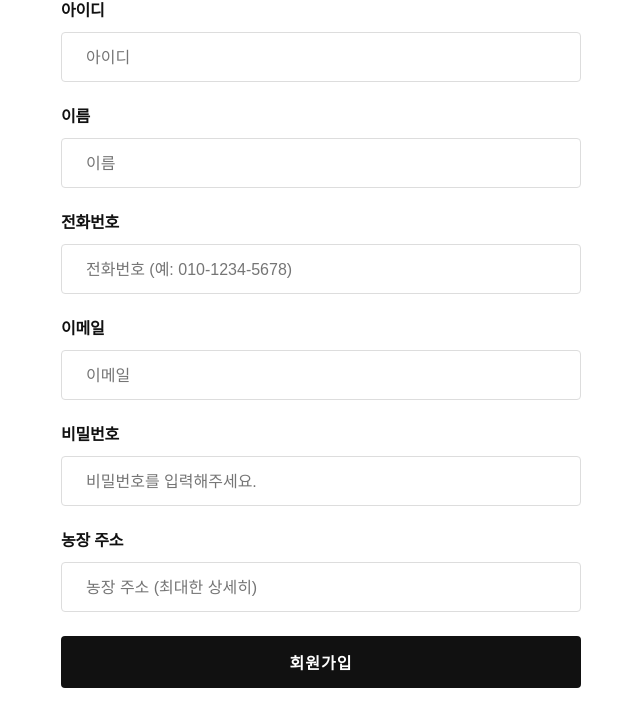
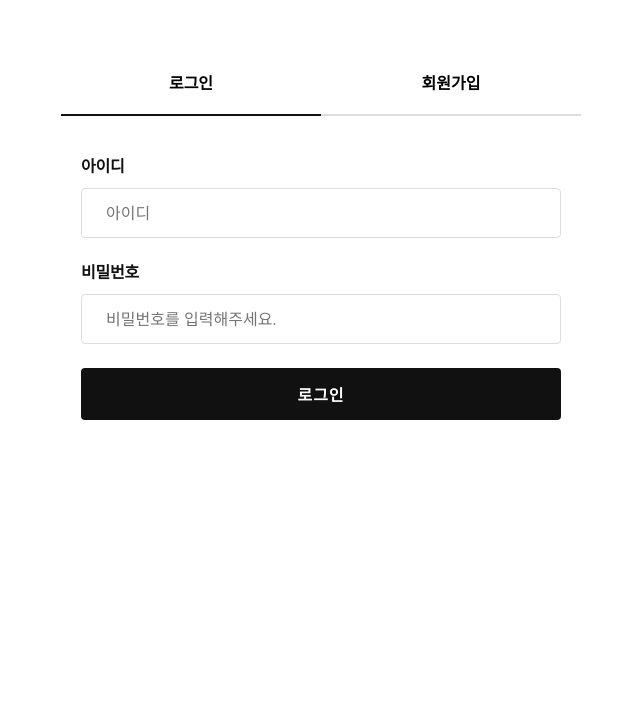
Before and after one commit to shch989/Hyperledger_TrustCattle, a React (Create React App) app in the folder client/: page /login in a window 1280 px wide. Shown: the top 726 px of the page, without its empty margins (319-959 px from the left). Built offline with nearby package versions, Linux system fonts and the light colour scheme.

Commit message:
로그인 회원가입 페이지 UI 완성

```diff
--- a/client/src/components/breeder/SignIn.jsx
+++ b/client/src/components/breeder/SignIn.jsx
@@ -1,7 +1,6 @@
 import React, { useState } from 'react'
 // import styled from 'styled-components';
 // components
-import Background from '../UI/Background';
 import Input from '../UI/Input'
 import Button from '../UI/Button';
 
@@ -18,7 +17,6 @@ const SignIn = () => {
   };
 
   return (
-    <Background>
       <form onSubmit={handleAdminSubmit}>
         <Input
           label="아이디"
@@ -38,7 +36,6 @@ const SignIn = () => {
         />
         <Button>로그인</Button>
       </form>
-    </Background>
   )
 }
 
--- a/client/src/components/breeder/SignUp.jsx
+++ b/client/src/components/breeder/SignUp.jsx
@@ -1,6 +1,5 @@
 import React, { useState } from 'react'
 // components
-import Background from '../UI/Background';
 import Input from '../UI/Input'
 import Button from '../UI/Button';
 
@@ -25,7 +24,6 @@ const SignUp = () => {
   };
 
   return (
-    <Background>
     <form onSubmit={handleAdminSubmit}>
       <Input
         label="아이디"
@@ -77,7 +75,6 @@ const SignUp = () => {
       />
       <Button>회원가입</Button>
     </form>
-    </Background>
   )
 }
 
--- a/client/src/pages/breeder/LoginPage.jsx
+++ b/client/src/pages/breeder/LoginPage.jsx
@@ -1,24 +1,73 @@
-import React, { useState } from 'react';
-import styled, { css } from 'styled-components';
-import { Link } from 'react-router-dom';
+import React, { Fragment, useState } from 'react';
+import { styled, createGlobalStyle, StyleSheetManager } from 'styled-components';
 import SignIn from '../../components/breeder/SignIn';
 import SignUp from '../../components/breeder/SignUp';
 import Background from '../../components/UI/Background';
+
+const GlobalStyle = createGlobalStyle`
+  [isSelected] {
+    display: none !important;
+  }
+`;
+
+const TabsContainer = styled.div`
+  display: flex;
+  justify-content: space-around;
+  margin-top: 50px;
+  margin-bottom: 20px;
+  width: 100%;
+`;
+
+const TabButton = styled.div`
+  padding: 20px;
+  font-size: 16px;
+  text-align: center;
+  font-weight: 600;
+  border: none;
+  background-color: transparent;
+  cursor: pointer;
+  position: relative;
+  width: 50%;
+  border-bottom: solid 2px ${({ isSelected }) => (isSelected ? '#111' : '#DDD')};
+`;
 
 const ContentContainer = styled.div`
   padding: 20px;
 `;
 
 const LoginPage = () => {
-  const [selectedTab, setSelectedTab] = useState('signup');
+  const [selectedTab, setSelectedTab] = useState('login');
+
+  const handleTabClick = (tab) => {
+    setSelectedTab(tab);
+  };
 
   return (
+    <Fragment>
+      <StyleSheetManager shouldForwardProp={(prop) => prop !== 'isSelected'}>
+        <GlobalStyle />
         <Background>
+          <TabsContainer>
+            <TabButton
+              isSelected={selectedTab === 'login'}
+              onClick={() => handleTabClick('login')}
+            >
+              로그인
+            </TabButton>
+            <TabButton
+              isSelected={selectedTab === 'signup'}
+              onClick={() => handleTabClick('signup')}
+            >
+              회원가입
+            </TabButton>
+          </TabsContainer>
           <ContentContainer>
             {selectedTab === 'login' && <SignIn />}
             {selectedTab === 'signup' && <SignUp />}
           </ContentContainer>
         </Background>
+      </StyleSheetManager>
+    </Fragment>
   );
 };
 
--- a/client/src/pages/cattle/BreederCattleListPage.jsx
+++ b/client/src/pages/cattle/BreederCattleListPage.jsx
@@ -1,7 +1,8 @@
 import React from 'react'
 import { useParams } from 'react-router-dom';
 
-const BreederCattleList = () => {
+const BreederCattleListPage
+ = () => {
   const { userId } = useParams();
 
   return (
@@ -9,4 +10,4 @@ const BreederCattleList = () => {
   )
 }
 
-export default BreederCattleList
+export default BreederCattleListPage
```
Lines whose indentation alone changed are shown as unchanged.
